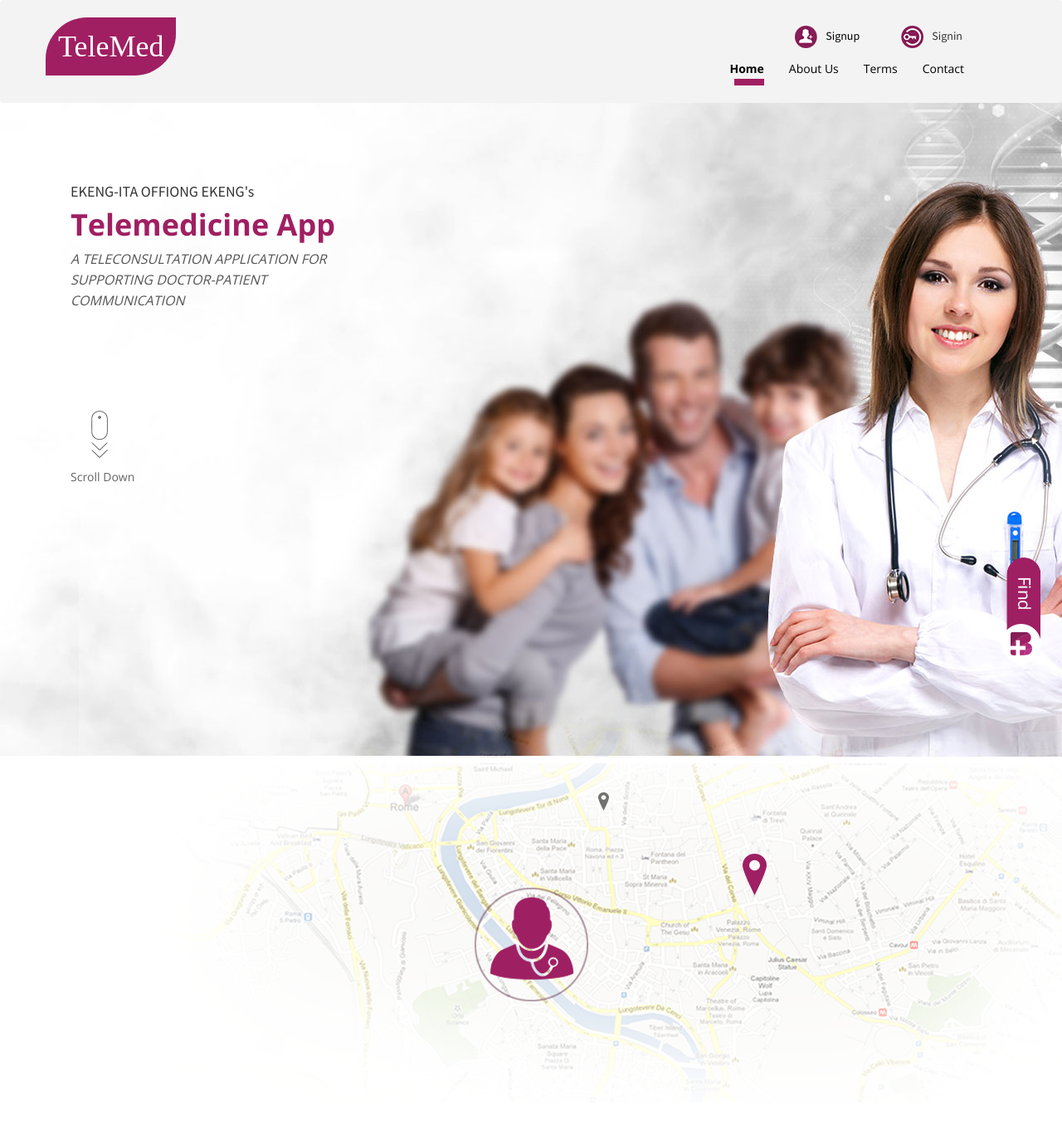
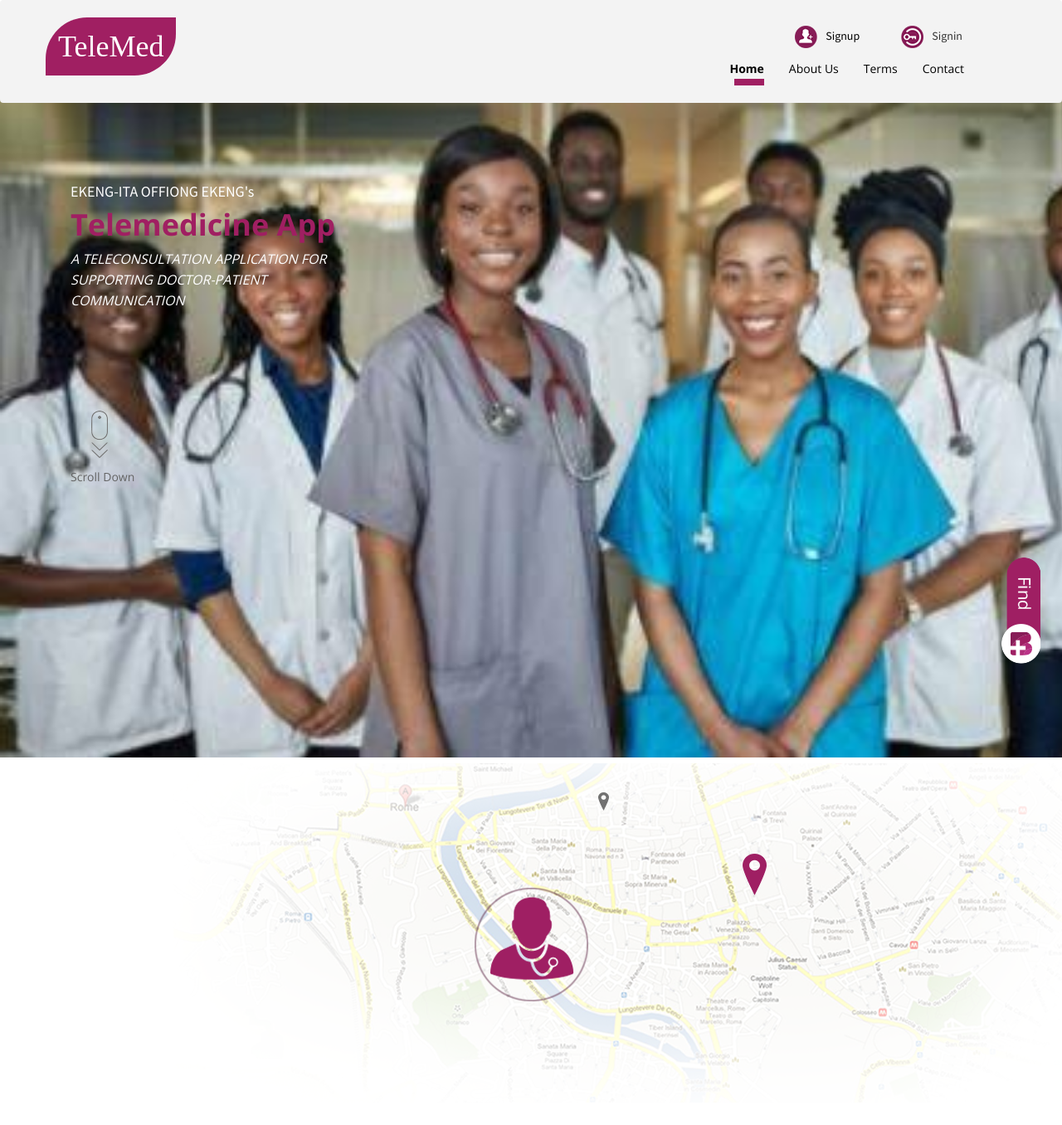
Before and after one commit to ISRAEL-DUFF/telemedicine, a PHP site: page / in a window 1280 px wide. Shown: the top 1356 px of the page at 83% size. Run offline with PHP 8.4, Linux system fonts and the light colour scheme; some libraries are stand-ins or nearby versions.

Commit message:
changed picture

```diff
--- a/assets/css/responsive.css
+++ b/assets/css/responsive.css
@@ -19,7 +19,7 @@
 
 @media (min-width: 1281px) and (max-width: 1400px) {
     .banner {
-        background-image: url(../images/home/1.jpg);
+        background-image: url(../images/home/1.jpeg);
         height: 800px;
         background-repeat: no-repeat;
         background-size: contain;
--- a/assets/css/style.css
+++ b/assets/css/style.css
@@ -108,7 +108,7 @@ a {
 }
 
 .banner {
-    background-image: url(../images/home/1.jpg);
+    background-image: url(../images/home/1.jpeg);
     height: 902px;
     background-repeat: no-repeat;
     background-size: cover;
@@ -728,7 +728,7 @@ color: #f0f0f0;
 }
 
 .contact-banner {
-    background-image: url(../images/contact/1.jpg);
+    background-image: url(../images/contact/1.jpeg);
     min-height: 850px;
     background-repeat: no-repeat;
     background-size: cover;
--- a/index.php
+++ b/index.php
@@ -8,9 +8,9 @@
         <div class="container">
             <div class="col-lg-12">
                 <div class="banner-text animated fadeInLeft">
-                    <h4>EKENG-ITA OFFIONG EKENG's</h4>
+                    <h4 style='color:white'>EKENG-ITA OFFIONG EKENG's</h4>
                     <h2>Telemedicine App</h2>
-                    <p>
+                    <p style='color:white'>
                     A TELECONSULTATION APPLICATION FOR SUPPORTING DOCTOR-PATIENT COMMUNICATION
                     </p>
 
```
Also changed, not shown: assets/images/home/1.jpeg (added).
